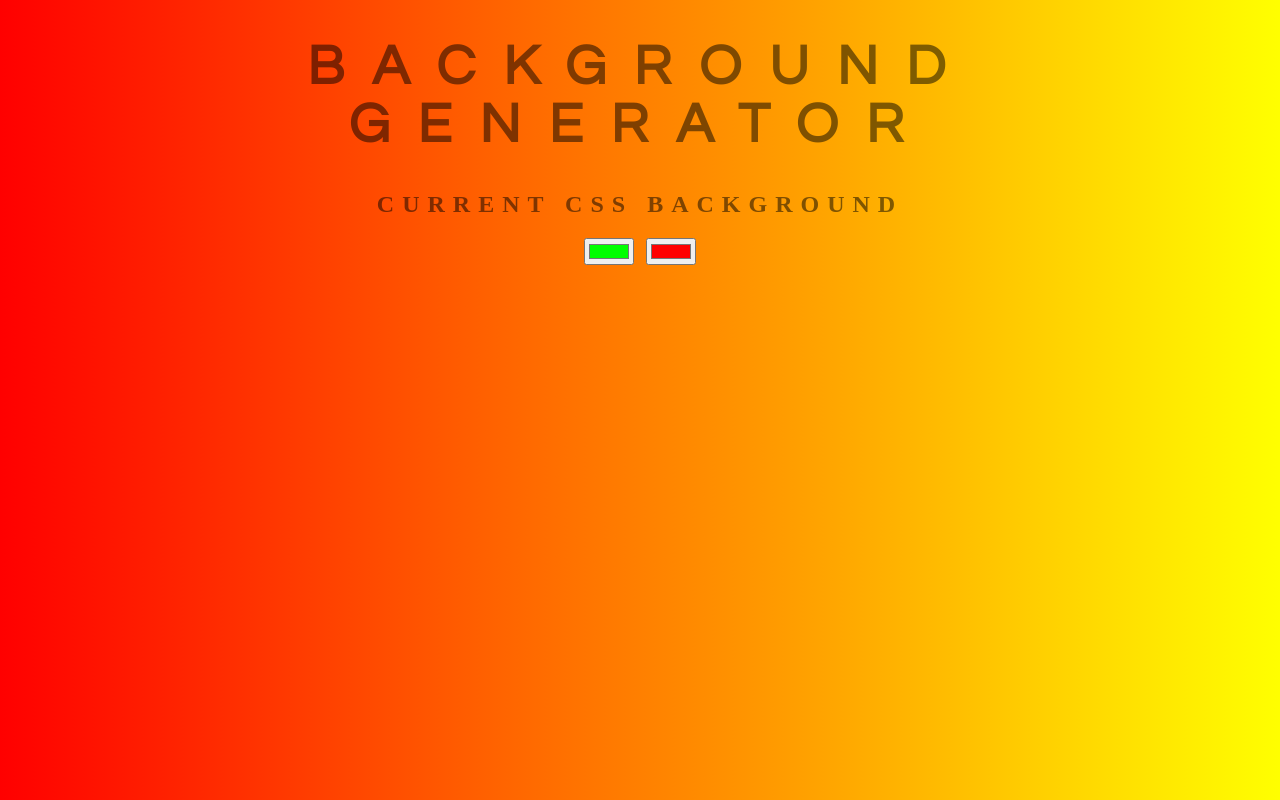
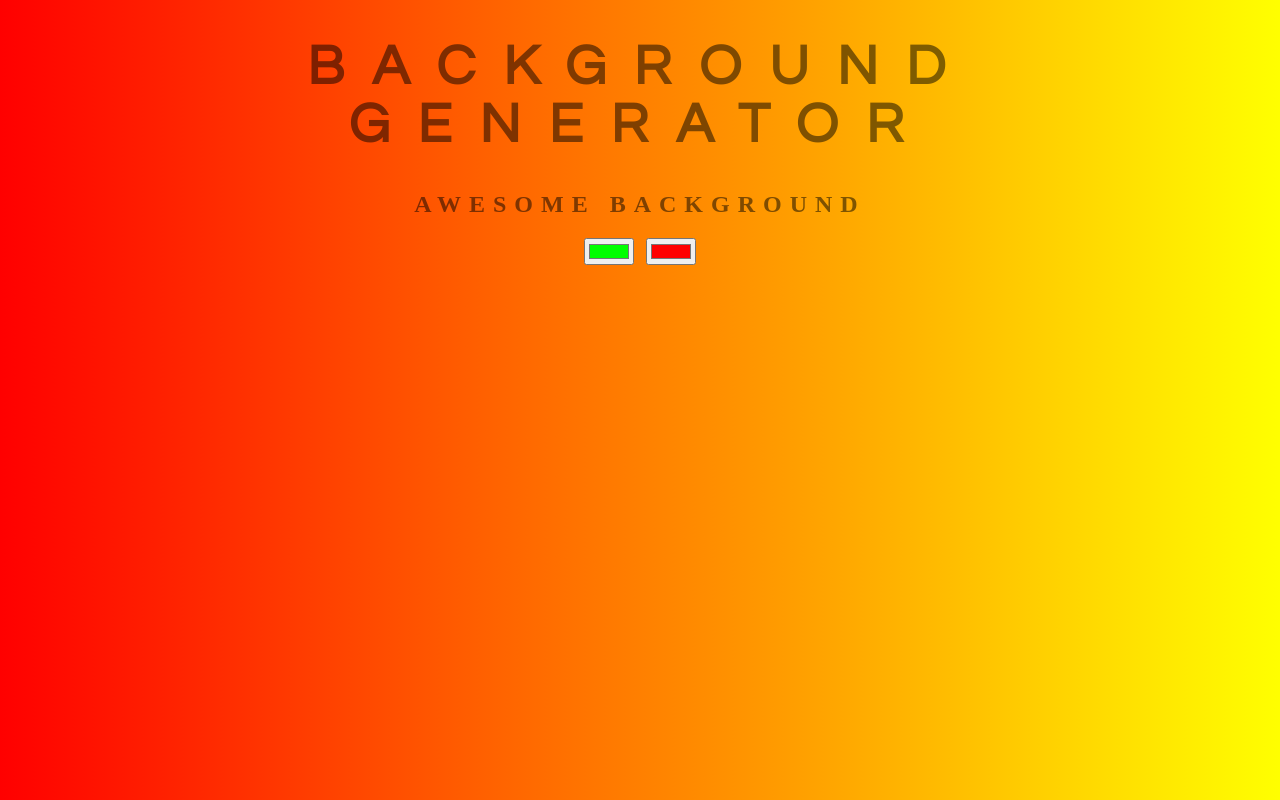
Before and after one commit to yashmangrulkar/Background-generator, a plain HTML site: page index.html in a window 1280 px wide. Drawn offline with Linux system fonts and the light colour scheme.

Commit message:
,Changing title H2

```diff
--- a/index.html
+++ b/index.html
@@ -6,7 +6,7 @@
 </head>
 <body id="gradient">
       <h1>Background Generator</h1>
-      <h2>Current CSS Background</h2>
+      <h2>Awesome Background</h2>
       <input class ="color1" type="color" name="color1" value="#00ff00">
       <input class = "color2" type="color" name="color2" value="#ff0000">
       <h3></h3>
```
